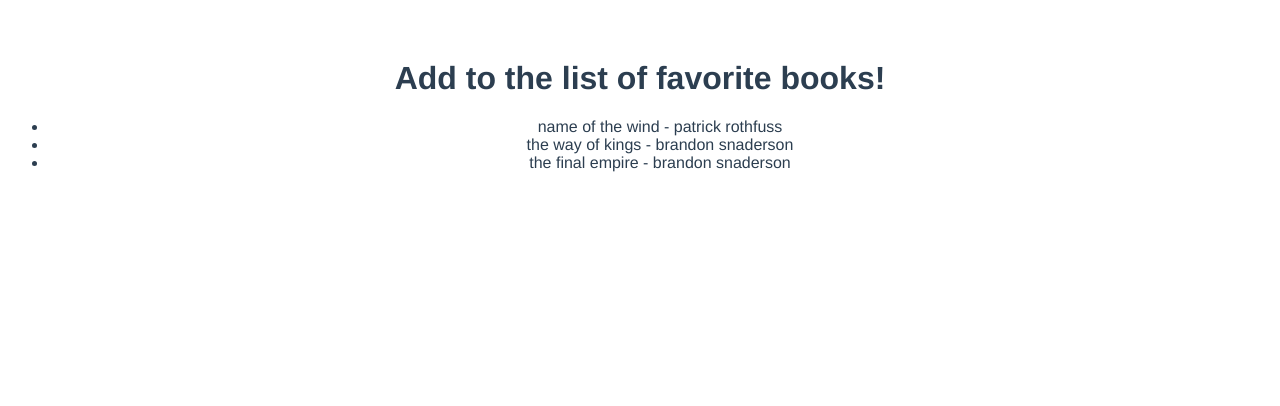
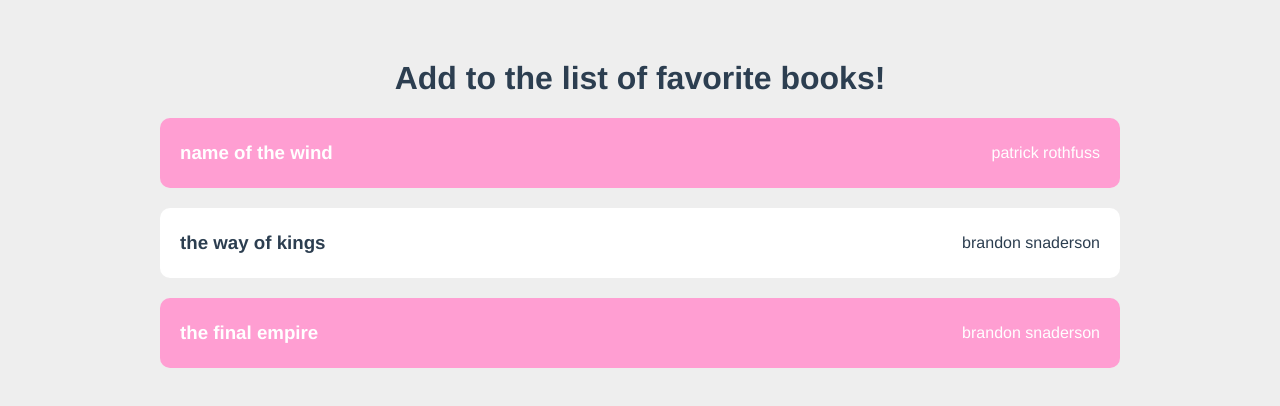
Before and after one commit to MollySoufrine/favoriteBooks, a Vue app in the folder book-project/: page / in a window 1280 px wide. Shown: the top 406 px of the page. Built offline with nearby package versions, Linux system fonts and the light colour scheme.

Commit message:
implement fav class and toggle to change if book is a fav. added css

```diff
--- /dev/null
+++ b/book-project/src/assets/global.css
@@ -0,0 +1,23 @@
+body{
+    background: #eee;
+    max-width: 960px;
+    margin: 20px auto;
+  }
+h3, ul{
+    margin: 0;
+    padding: 0;
+  }
+  li{
+    list-style-type: none;
+    background: #fff;
+    margin: 20px auto;
+    padding: 10px 20px;
+    border-radius: 10px;
+    display: flex;
+    align-items: center;
+    justify-content: space-between;
+  }
+  li.fav{
+    background: #ff9ed2;
+    color: white;
+  }
--- a/book-project/src/components/Books.vue
+++ b/book-project/src/components/Books.vue
@@ -1,8 +1,9 @@
 <template>
 <div class="books">
         <ul id="bookList">
-        <li v-for="book in books" :key="book.title">
-           {{book.title}} - {{book.author}}
+        <li v-for="book in books" :key="book.title" :class="{fav: book.isFav}" @click="toggleIsFav">
+      <h3>     {{book.title}} </h3>
+      <p> {{book.author}}</p>
         </li>
     </ul>
 </div>
--- a/book-project/src/main.js
+++ b/book-project/src/main.js
@@ -1,4 +1,6 @@
 import { createApp } from 'vue'
 import App from './App.vue'
 
+import "./assets/global.css"
+
 createApp(App).mount('#app')
```
